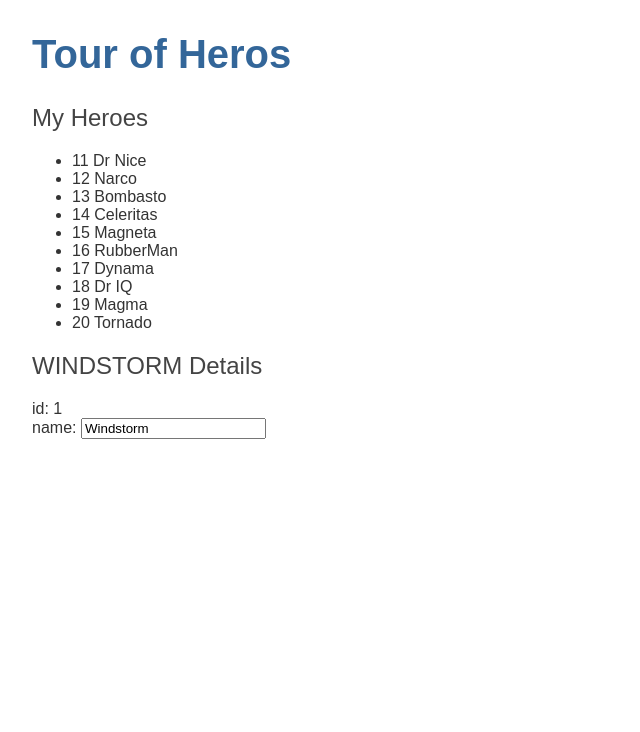
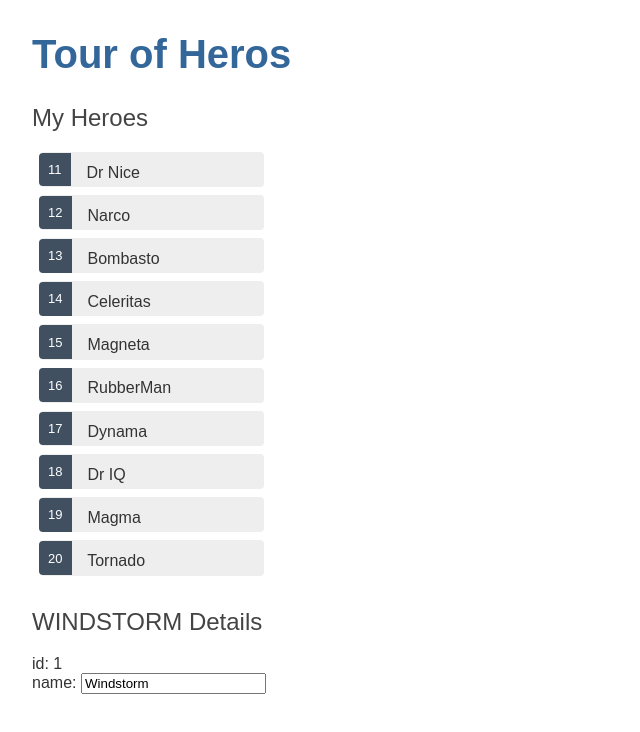
Before and after one commit to chris-warner/angular-tour-of-heros-app, an Angular app in the folder angular-tour-of-heroes/: page / in a window 1280 px wide. Shown: the top 732 px of the page, without its empty margins (0-640 px from the left). Built offline with nearby package versions, Linux system fonts and the light colour scheme.

Commit message:
added style to heroes component css

```diff
--- a/angular-tour-of-heroes/src/app/heroes/heroes.component.css
+++ b/angular-tour-of-heroes/src/app/heroes/heroes.component.css
@@ -0,0 +1,44 @@
+/* HeroesComponent's private CSS styles */
+.heroes {
+    margin: 0 0 2em 0;
+    list-style-type: none;
+    padding: 0;
+    width: 15em;
+  }
+  .heroes li {
+    cursor: pointer;
+    position: relative;
+    left: 0;
+    background-color: #EEE;
+    margin: .5em;
+    padding: .3em 0;
+    height: 1.6em;
+    border-radius: 4px;
+  }
+  .heroes li:hover {
+    color: #607D8B;
+    background-color: #DDD;
+    left: .1em;
+  }
+  .heroes li.selected {
+    background-color: #CFD8DC;
+    color: white;
+  }
+  .heroes li.selected:hover {
+    background-color: #BBD8DC;
+    color: white;
+  }
+  .heroes .badge {
+    display: inline-block;
+    font-size: small;
+    color: white;
+    padding: 0.8em 0.7em 0 0.7em;
+    background-color:#405061;
+    line-height: 1em;
+    position: relative;
+    left: -1px;
+    top: -4px;
+    height: 1.8em;
+    margin-right: .8em;
+    border-radius: 4px 0 0 4px;
+  }
```
